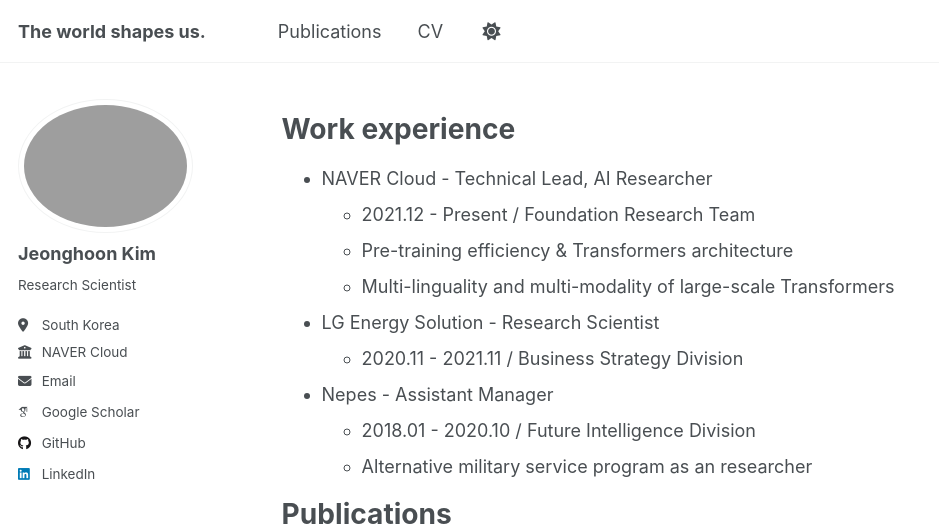
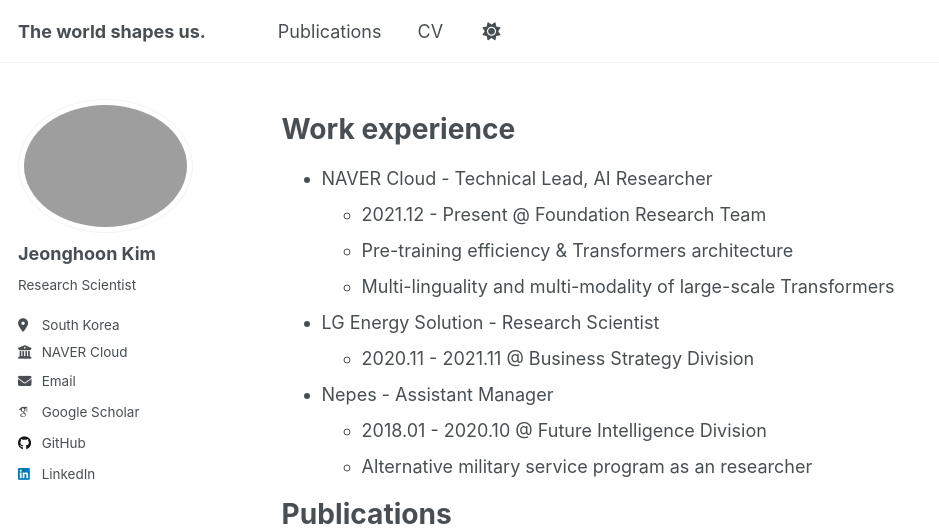
Before and after one commit to penpaperkeycode/penpaperkeycode.github.io, a Jekyll site: the page built from _pages/cv.md, in a window 1280 px wide and 900 px high. Shown: the top 530 px of the window, without its empty margins (0-939 px from the left). Built offline with Jekyll 4.4.1, drawn with Linux system fonts in a browser that asks for light colours; some web fonts are replaced.

Commit message:
Update cv.md

```diff
--- a/_pages/cv.md
+++ b/_pages/cv.md
@@ -12,13 +12,13 @@ redirect_from:
 Work experience
 ======
 * NAVER Cloud - Technical Lead, AI Researcher
-  * 2021.12 - Present / Foundation Research Team
+  * 2021.12 - Present @ Foundation Research Team
   * Pre-training efficiency & Transformers architecture
   * Multi-linguality and multi-modality of large-scale Transformers
 * LG Energy Solution - Research Scientist
-  * 2020.11 - 2021.11 / Business Strategy Division
+  * 2020.11 - 2021.11 @ Business Strategy Division
 * Nepes - Assistant Manager
-  * 2018.01 - 2020.10 / Future Intelligence Division
+  * 2018.01 - 2020.10 @ Future Intelligence Division
   * Alternative military service program as an researcher
 
 Publications
```
